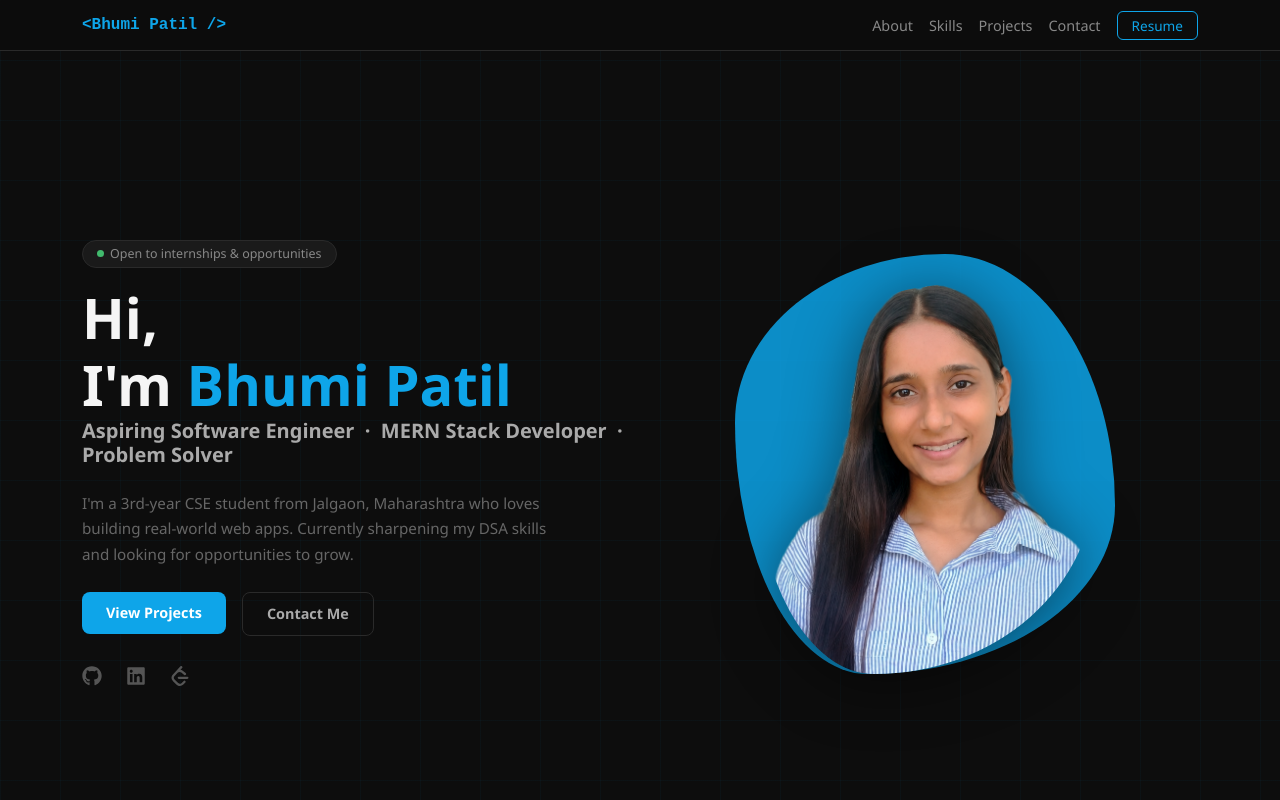
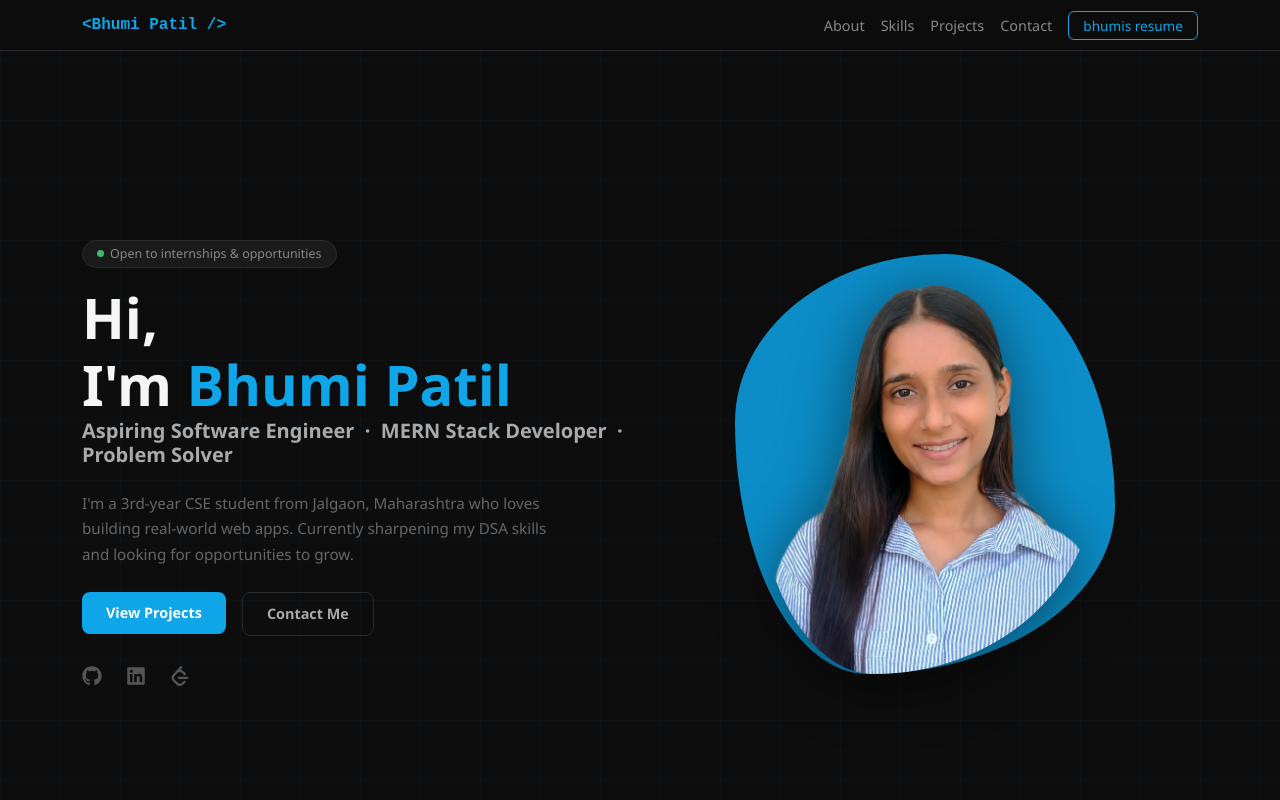
Before and after one commit to Bhumi3-4/Portfolio, a React (Vite) app in the folder frontend/: page / in a window 1280 px wide. Shown: the top 800 px of the page. Built offline with nearby package versions, Linux system fonts and the light colour scheme; no server answers.

Commit message:
Update Navbar.jsx

```diff
--- a/frontend/src/components/Navbar.jsx
+++ b/frontend/src/components/Navbar.jsx
@@ -56,7 +56,7 @@ function Navbar() {
             ))}
             <li className="nav-item mb-2 mb-md-0">
               <a href="src/assets/hero.png" target="_blank" rel="noreferrer" className="btn-resume text-decoration-none">
-                Resume
+                bhumis resume
               </a>
             </li>
           </ul>
```
